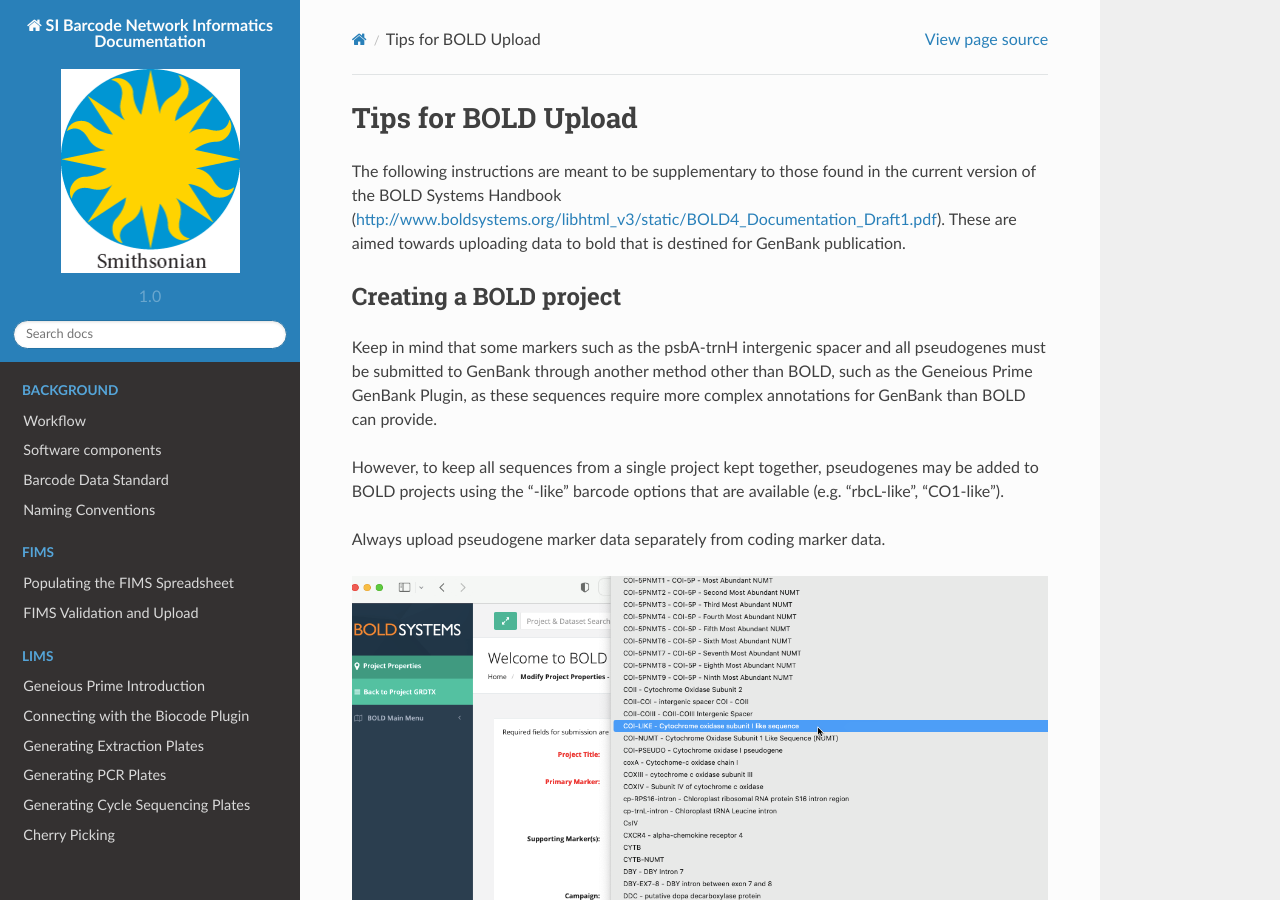
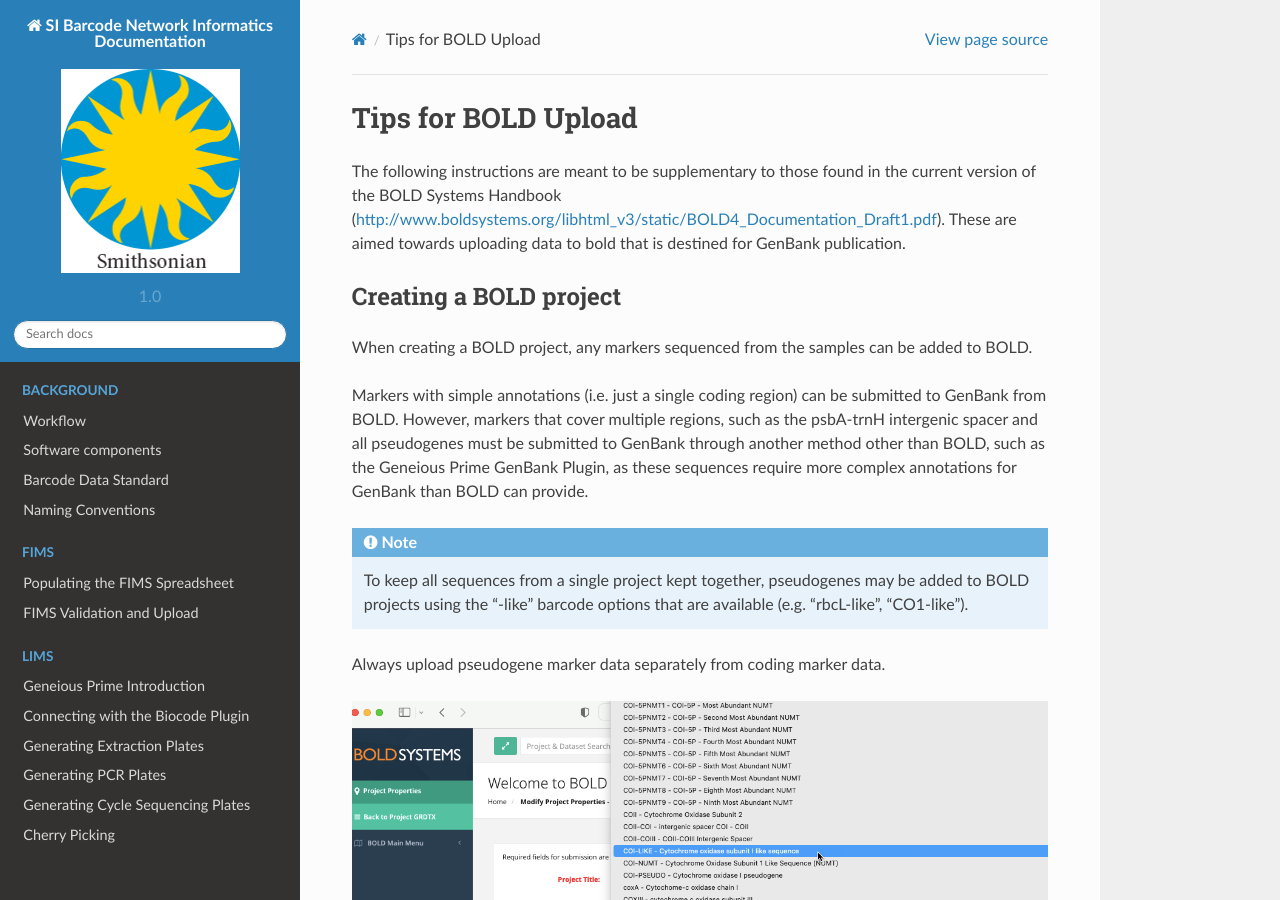
Before and after one commit to SIBarcodeNetwork/ReadtheDocsMaster, a Sphinx documentation site: the page built from Docs/BOLD_tips.rst, in a window 1280 px wide and 900 px high. Built offline with Sphinx 7.4.7 and the Read the Docs theme 2.0.0, drawn with Linux system fonts in a browser that asks for light colours.

Commit message:
Update BOLD_tips.rst

```diff
--- a/Docs/BOLD_tips.rst
+++ b/Docs/BOLD_tips.rst
@@ -7,9 +7,12 @@
 Creating a BOLD project
 ---------------------------
 
-Keep in mind that some markers such as the psbA-trnH intergenic spacer and all pseudogenes must be submitted to GenBank through another method other than BOLD, such as the Geneious Prime GenBank Plugin, as these sequences require more complex annotations for GenBank than BOLD can provide.
+When creating a BOLD project, any markers sequenced from the samples can be added to BOLD.
 
-However, to keep all sequences from a single project kept together, pseudogenes may be added to BOLD projects using the “-like” barcode options that are available (e.g. “rbcL-like”, “CO1-like”).
+Markers with simple annotations (i.e. just a single coding region) can be submitted to GenBank from BOLD. However, markers that cover multiple regions, such as the psbA-trnH intergenic spacer and all pseudogenes must be submitted to GenBank through another method other than BOLD, such as the Geneious Prime GenBank Plugin, as these sequences require more complex annotations for GenBank than BOLD can provide.
+
+.. note::
+   To keep all sequences from a single project kept together, pseudogenes may be added to BOLD projects using the “-like” barcode options that are available (e.g. “rbcL-like”, “CO1-like”).
 
 Always upload pseudogene marker data separately from coding marker data.
 
```
